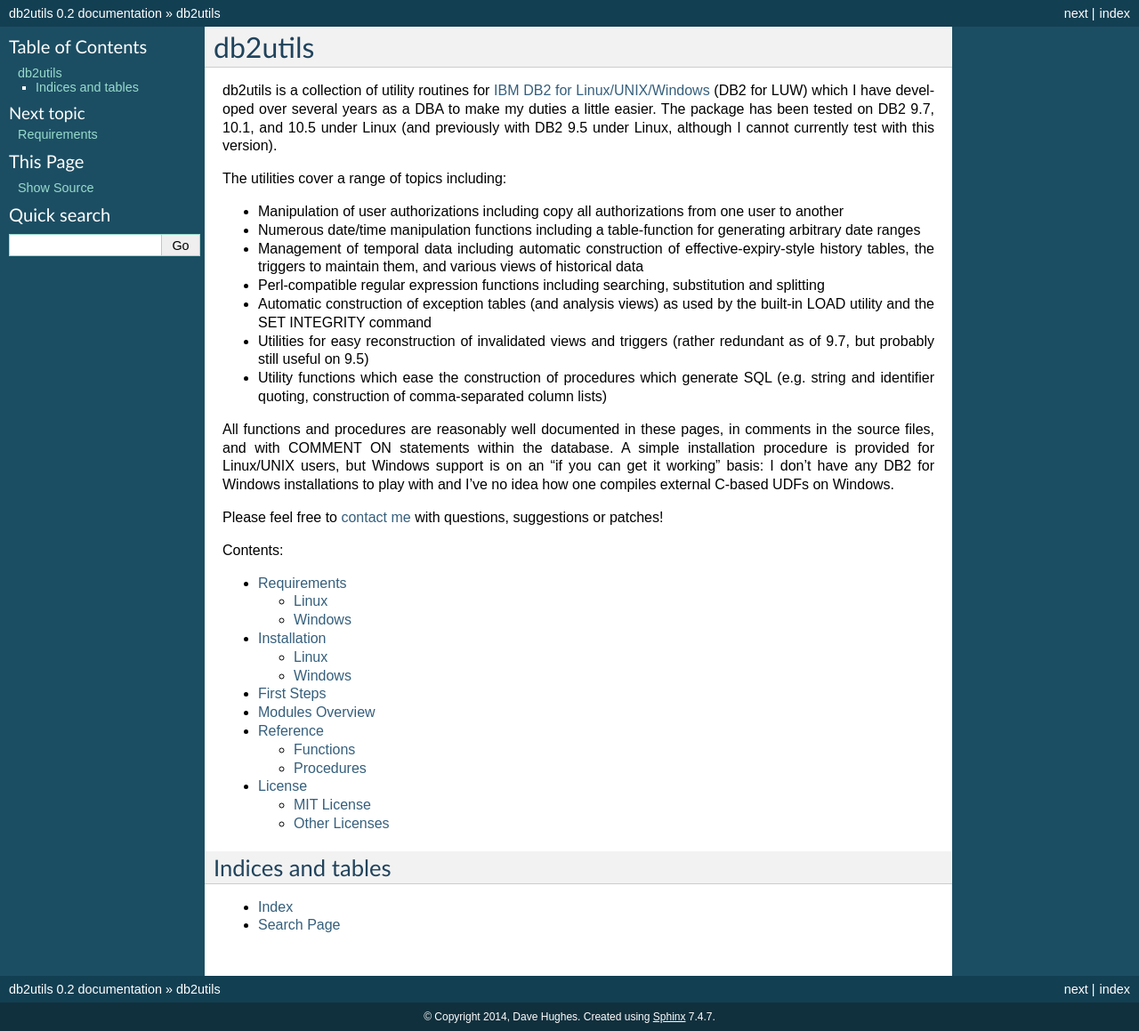
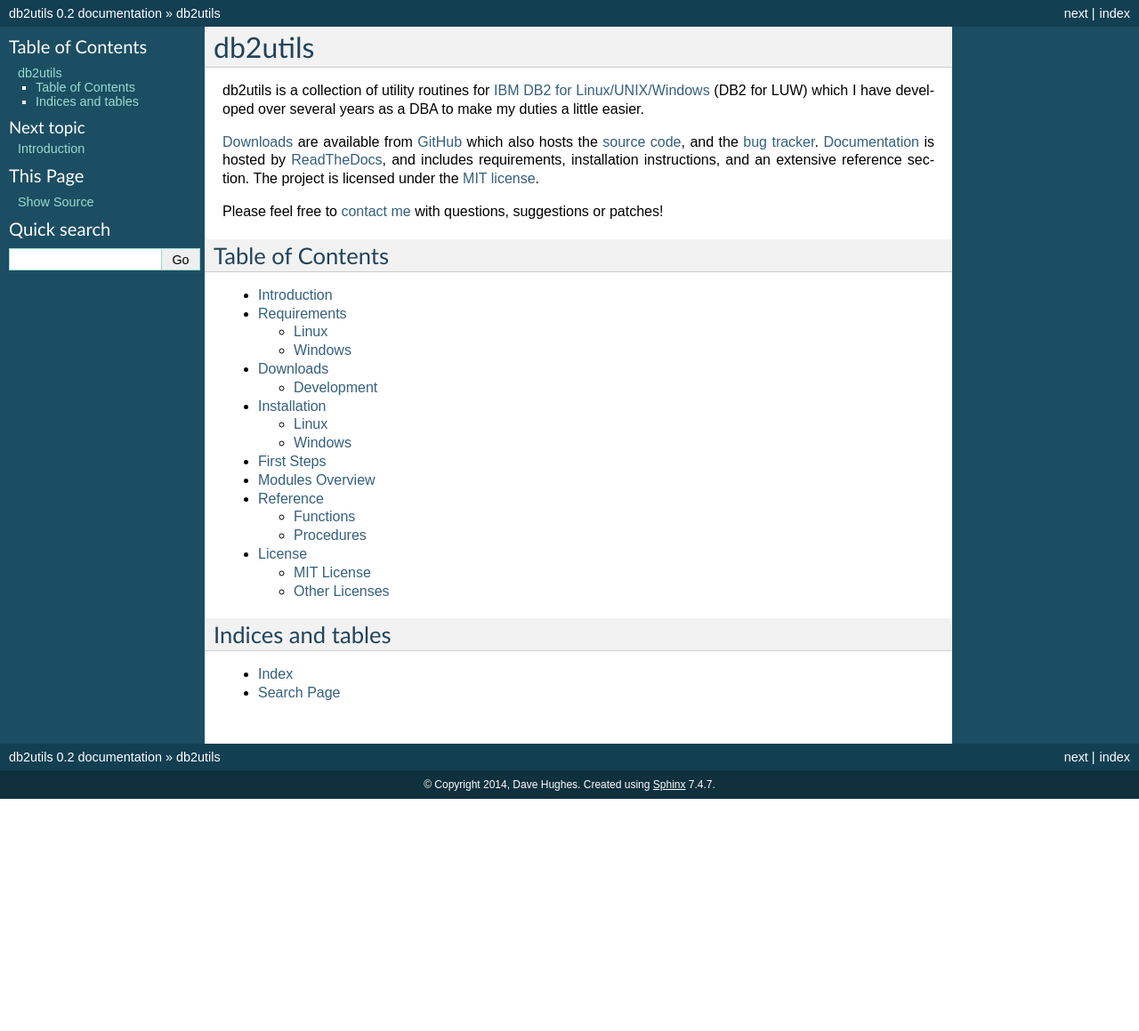
Before and after one commit to waveform-computing/db2utils, a Sphinx documentation site: the page built from docs/index.rst, in a window 1280 px wide. Shown: the whole page at 89% size. Built offline with Sphinx 7.4.7, drawn with Linux system fonts in a browser that asks for light colours; pages that are not in the unit, such as notebooks, are missing from menus; after the commit the page ends 900 px from its top, so only the background shows below that.

Commit message:
Lots of tidying up in the docs

```diff
--- a/docs/AUTO_MERGE.rst
+++ b/docs/AUTO_MERGE.rst
@@ -89,5 +89,6 @@
 
 * `Source code`_
 * :ref:`AUTO_DELETE`
+* :ref:`AUTO_INSERT`
 
 .. _Source code: https://github.com/waveform80/db2utils/blob/master/merge.sql#L382
--- a/docs/index.rst
+++ b/docs/index.rst
@@ -4,53 +4,27 @@
 
 db2utils is a collection of utility routines for `IBM DB2 for
 Linux/UNIX/Windows`_ (DB2 for LUW) which I have developed over several years as
-a DBA to make my duties a little easier. The package has been tested on DB2
-9.7, 10.1, and 10.5 under Linux (and previously with DB2 9.5 under Linux,
-although I cannot currently test with this version).
+a DBA to make my duties a little easier.
 
-The utilities cover a range of topics including:
-
-* Manipulation of user authorizations including copy all authorizations from
-  one user to another
-
-* Numerous date/time manipulation functions including a table-function for
-  generating arbitrary date ranges
-
-* Management of temporal data including automatic construction of
-  effective-expiry-style history tables, the triggers to maintain them, and
-  various views of historical data
-
-* Perl-compatible regular expression functions including searching,
-  substitution and splitting
-
-* Automatic construction of exception tables (and analysis views) as used by
-  the built-in LOAD utility and the SET INTEGRITY command
-
-* Utilities for easy reconstruction of invalidated views and triggers (rather
-  redundant as of 9.7, but probably still useful on 9.5)
-
-* Utility functions which ease the construction of procedures which generate
-  SQL (e.g. string and identifier quoting, construction of comma-separated
-  column lists)
-
-All functions and procedures are reasonably well documented in these pages, in
-comments in the source files, and with COMMENT ON statements within the
-database. A simple installation procedure is provided for Linux/UNIX users, but
-Windows support is on an "if you can get it working" basis: I don't have any
-DB2 for Windows installations to play with and I've no idea how one compiles
-external C-based UDFs on Windows.
+`Downloads`_ are available from `GitHub`_ which also hosts the `source code`_,
+and the `bug tracker`_. `Documentation`_ is hosted by `ReadTheDocs`_, and
+includes requirements, installation instructions, and an extensive reference
+section.  The project is licensed under the `MIT license`_.
 
 Please feel free to `contact me`_ with questions, suggestions or patches!
 
-Contents:
+Table of Contents
+=================
 
 .. toctree::
    :maxdepth: 2
 
+   introduction
    requirements
+   download
    installation
    first_steps
-   overview
+   modules
    reference
    license
 
@@ -61,5 +35,13 @@
 * :ref:`genindex`
 * :ref:`search`
 
+
 .. _IBM DB2 for Linux/UNIX/Windows: http://www-01.ibm.com/software/data/db2/linux-unix-windows/
+.. _Downloads: https://github.com/waveform80/db2utils/releases
+.. _source code: https://github.com/waveform80/db2utils
+.. _bug tracker: https://github.com/waveform80/db2utils/issues
+.. _Documentation: http://db2utils.readthedocs.org/
+.. _MIT license: http://opensource.org/licenses/MIT
+.. _GitHub: https://github.com/
+.. _ReadTheDocs: http://readthedocs.org/
 .. _contact me: mailto:dave@waveform.org.uk
--- a/docs/installation.rst
+++ b/docs/installation.rst
@@ -20,8 +20,8 @@
 
 Extract the archive you downloaded, and change to the directory it creates::
 
-    $ tar -xzf db2utils-0.1.tar.gz
-    $ cd db2utils
+    $ tar -xzf db2utils-release-0.1.tar.gz
+    $ cd db2utils-release-0.1
 
 Edit the two variables **DBNAME** and **SCHEMANAME** at the top of the
 `Makefile`_::
--- a/docs/reference.rst
+++ b/docs/reference.rst
@@ -18,7 +18,6 @@
    ASSERT_IS_NOT_NULL
    ASSERT_IS_NULL
    ASSERT_NOT_EQUALS
-   ASSERT_SIGNALS
    ASSERT_TABLE_EXISTS
    AUTH_DIFF
    AUTH_TYPE
@@ -75,6 +74,10 @@
 .. toctree::
    :maxdepth: 1
 
+   ASSERT_SIGNALS
+   AUTO_DELETE
+   AUTO_INSERT
+   AUTO_MERGE
    COPY_AUTH
    CREATE_CORRECTION_TRIGGERS
    CREATE_EXCEPTION_TABLE
```
Also changed, not shown: docs/download.rst (added, +25 -0 lines), docs/introduction.rst (added, +43 -0 lines), docs/modules.rst (renamed from docs/overview.rst, +7 -1 lines), 2 other files.
